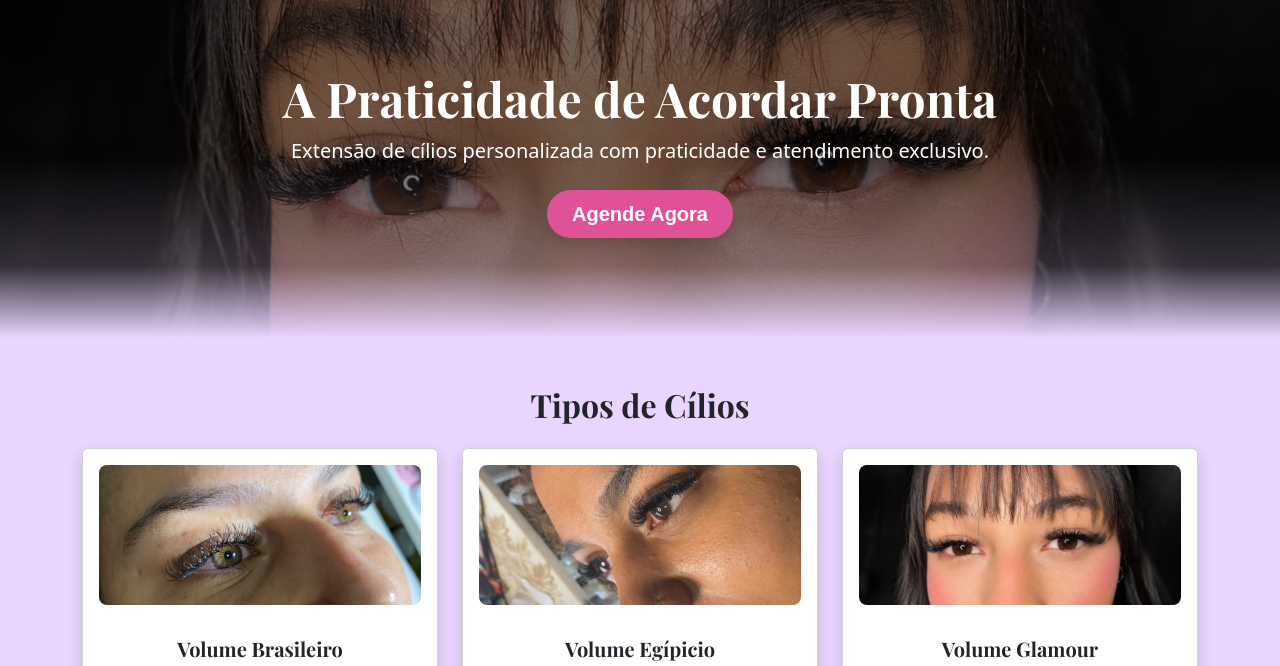
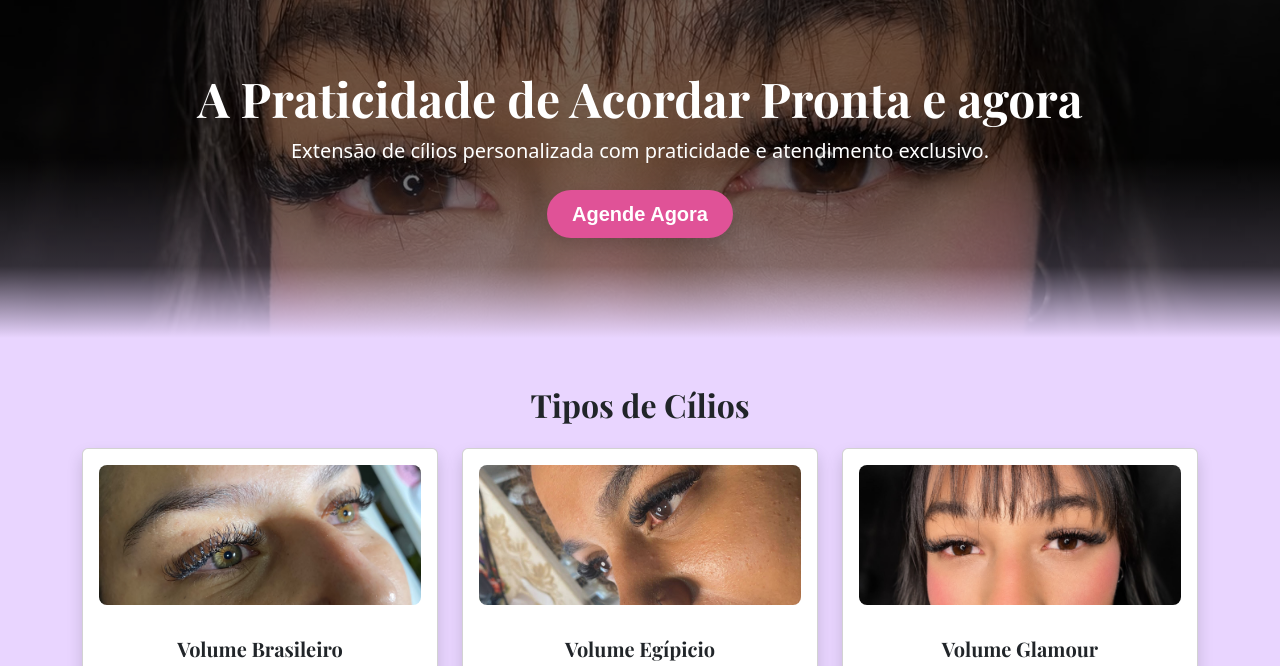
Before and after one commit to guilhermecrs/Site-de-Agendamento-, a website: page index.html in a window 1280 px wide. Shown: the part 70-736 px from the top of the page. Drawn offline with nearby package versions, Linux system fonts and the light colour scheme; a web font is replaced by a local one.

Commit message:
Coreção

```diff
--- a/index.html
+++ b/index.html
@@ -134,7 +134,7 @@ h1, h2, h3, h4, h5, h6, .navbar-brand {
   <!-- HERO SECTION (Sua foto com a fusão aplicada) -->
   <header class="hero-section hero-fundida text-center">
     <div class="container">
-      <h1 class="display-5 fw-bold text-shadow">A Praticidade de Acordar Pronta</h1>
+      <h1 class="display-5 fw-bold text-shadow">A Praticidade de Acordar Pronta e agora </h1>
       <p class="lead mb-4 text-shadow">Extensão de cílios personalizada com praticidade e atendimento exclusivo.</p>
       <a class="btn btn-lg px-4 rounded-pill fw-bold text-white shadow font-montserrat " style="background-color: #E05297;" data-bs-toggle="modal"
         data-bs-target="#modalAgendamento">Agende Agora</a>
```
